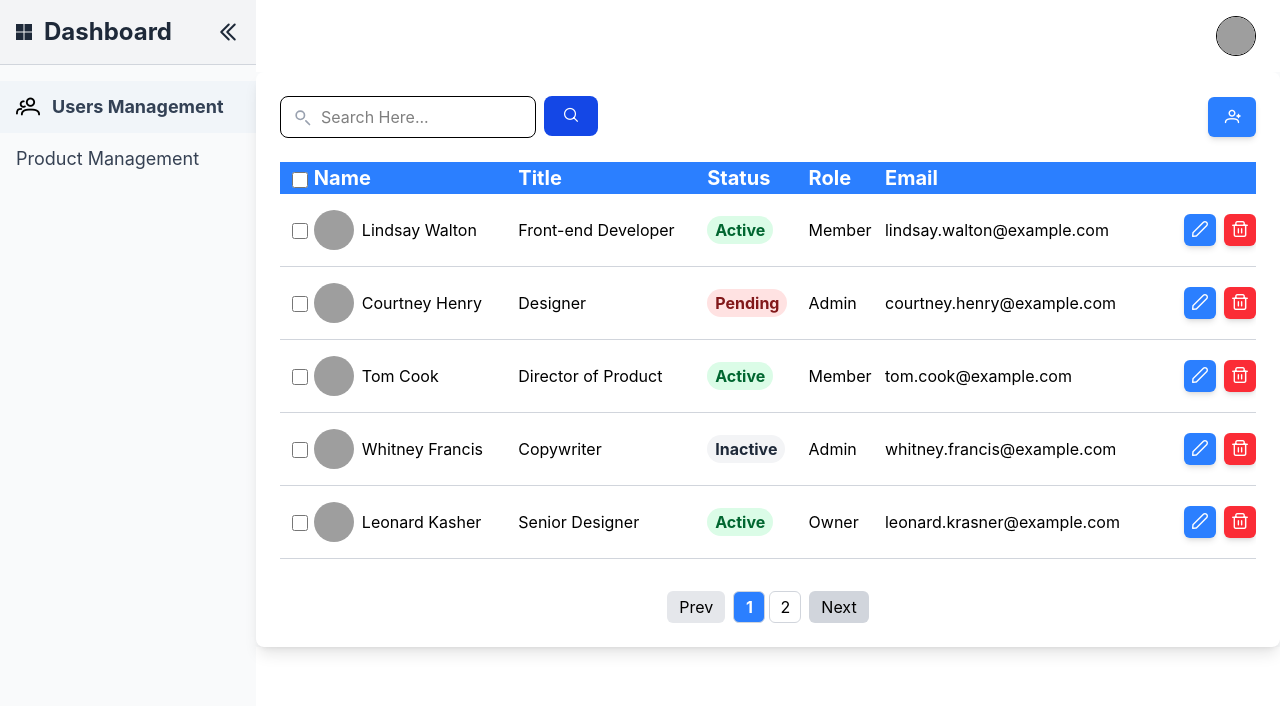
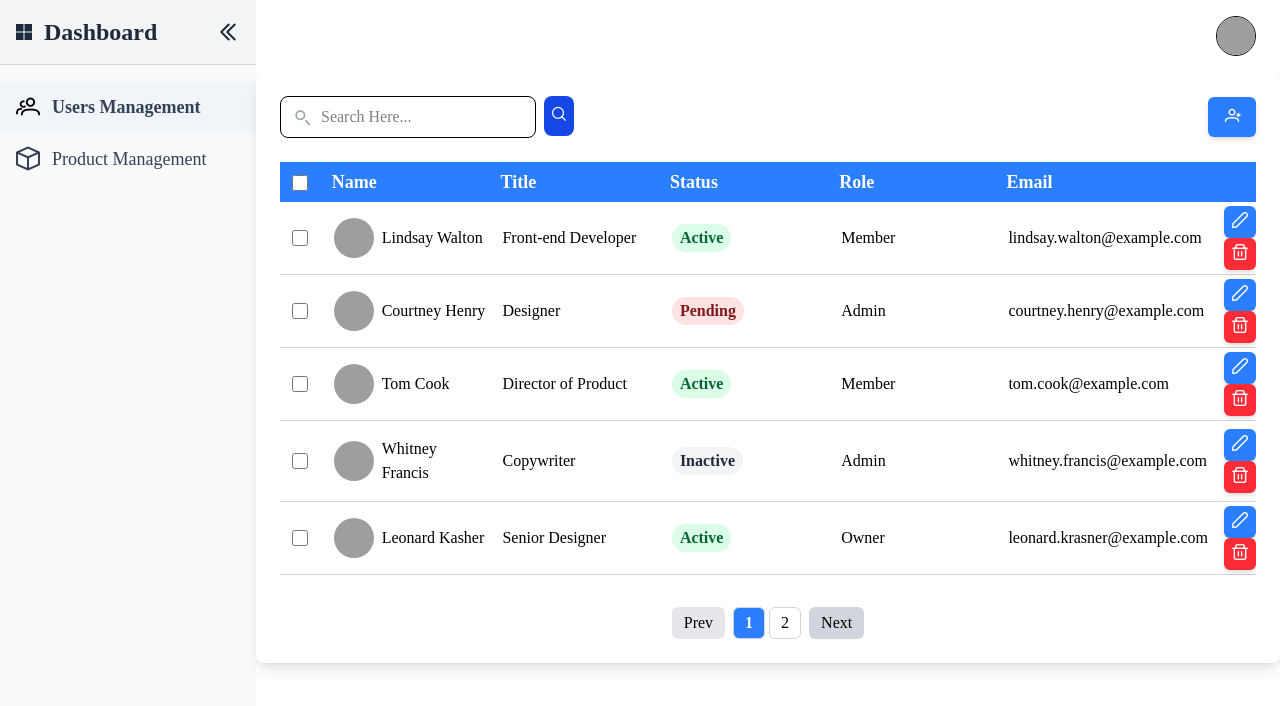
Before and after one commit to quanghung306/TableManagement-, a Vue app: page /dashboard in a window 1280 px wide. Shown: the top 706 px of the page. Built offline with nearby package versions, Linux system fonts and the light colour scheme; sample sign-in values are in the browser's storage; grey boxes are pictures that could not be loaded; what @formkit/vue would draw is missing.

Commit message:
Update:fix ui

```diff
--- a/src/components/common/SearchInput.vue
+++ b/src/components/common/SearchInput.vue
@@ -30,7 +30,7 @@
       <button
         type="submit"
         @click="handleSearch"
-        class="absolute end-2.1  bg-blue-700 rounded-lg text-sm text-white px-5 py-2.5 ml-2 mt-0.4 hover:bg-blue-800 cursor-pointer"
+        class="absolute end-2.1  bg-blue-700 rounded-lg text-sm text-white px-2 py-2.5 ml-2 mt-0.4 hover:bg-blue-800 cursor-pointer"
       >
       <i class=" pi pi-search" ></i>
       </button>
--- a/src/components/layout/SideBar.vue
+++ b/src/components/layout/SideBar.vue
@@ -51,6 +51,15 @@
                   route.path === item.path || route.path === item.path,
               }"
             />
+            <i
+              v-if="item.name === 'Product Management'"
+              class="pi pi-box transition-all duration-200"
+              style="font-size: 1.5rem"
+              :class="{
+                'text-black scale-100':
+                  route.path === item.path || route.path === item.path,
+              }"
+            />
             <p
               v-show="isOpen"
               class="text-lg transition-all duration-200 whitespace-nowrap"
@@ -73,8 +82,8 @@ const route = useRoute();
 const isOpen = ref(true);
 
 const menuItems = [
-  { name: "Users Management", icon: "dashboard", path: "/dashboard" },
-  { name: "Product Management", icon: "Product", path: "/product" },
+  { name: "Users Management", path: "/dashboard" },
+  { name: "Product Management", path: "/product" },
 ];
 
 // Toggle sidebar
--- a/src/components/users/UsersTable.vue
+++ b/src/components/users/UsersTable.vue
@@ -22,10 +22,10 @@
         </div>
       </div>
       <div class="overflow-auto">
-        <table class="w-full bg-white">
+        <table class="w-full bg-white table-auto">
           <thead>
             <tr>
-              <th class="bg-blue-500 pl-3 pt-2 text-left">
+              <th class="bg-blue-500 pl-3 pt-2 text-left w-12">
                 <input
                   type="checkbox"
                   @change="toggleSelectAll"
@@ -36,11 +36,11 @@
               <th
                 v-for="column in columns"
                 :key="column.key"
-                class="bg-blue-500 text-left text-xl text-white group cursor-pointer"
+                class="bg-blue-500 p-1.5 text-lg text-white group cursor-pointer w-[180px]"
                 @click="handleColumnSort(column.key)"
               >
-                {{ column.key }}
-                <span class="inline-flex items-center text-black-800">
+                <div class="flex items-center">
+                  {{ column.key }}
                   <svg
                     class="w-4 h-4 transition-all"
                     :class="{
@@ -48,7 +48,7 @@
                       'rotate-180':
                         sortBy === column.key && sortOrder === 'desc',
                       'opacity-100 visible': sortBy === column.key,
-                      'opacity-0 invisible group-hover:opacity-100 group-hover:visible':
+                      'opacity-0 group-hover:opacity-100 group-hover:visible':
                         sortBy !== column.key,
                     }"
                     xmlns="http://www.w3.org/2000/svg"
@@ -63,9 +63,8 @@
                       d="m19.5 8.25-7.5 7.5-7.5-7.5"
                     />
                   </svg>
-                </span>
+                </div>
               </th>
-
               <th class="bg-blue-500" />
             </tr>
           </thead>
@@ -86,7 +85,7 @@
               <td
                 v-for="column in columns"
                 :key="column.key"
-                class="py-4 items-center"
+                class="py-4 px-2 items-center"
               >
                 <div v-if="column.key === 'Name'" class="flex items-center">
                   <img
@@ -124,31 +123,6 @@
               </td>
             </tr>
           </tbody>
-          <!-- <tbody>
-      <tr v-for="user in paginatedUsers" :key="user.id" class="border-b border-gray-300 bg-white hover:bg-gray-100 transition duration-150 ease-in-out">
-        <td class="pl-3 pt-1.5 items-center">
-          <input type="checkbox" :value="user.id" v-model="selectedUsers" class="cursor-pointer w-4 h-4" />
-        </td>
-        <td v-for="column in columns" :key="column.key" class="py-4 items-center">
-          <div v-if="column.key === 'Name'" class="flex items-center">
-            <img :src="`https://api.dicebear.com/7.x/avataaars/svg?seed=${user.id}`" alt="User Avatar" class="h-10 w-10 rounded-full mr-2" />
-            <span>{{ user.Name }}</span>
-          </div>
-          <span v-else-if="column.key === 'Status'" :class="getStatusClass(user.Status)" class="px-2 py-1 inline-flex text-1xl leading-5 font-bold rounded-full">
-            {{ user.Status }}
-          </span>
-          <span v-else>{{ user[column.key] }}</span>
-        </td>
-        <td class="text-right">
-          <button @click="openEditDialog(user)" class="bg-blue-500 hover:bg-blue-600 text-white px-2 py-1 rounded-md shadow-md transition duration-150 ease-in-out cursor-pointer">
-            <i class="pi pi-pencil" style="font-size: 1rem"></i>
-          </button>
-          <button @click="userStore.deleteUser(user.id)" class="bg-red-500 hover:bg-red-600 text-white px-2 py-1 rounded-md shadow-md transition duration-150 ease-in-out ml-2 cursor-pointer">
-            <i class="pi pi-trash" style="font-size: 1rem"></i>
-          </button>
-        </td>
-      </tr>
-    </tbody> -->
         </table>
       </div>
       <div class="flex justify-center mt-4">
--- a/src/data/users.js
+++ b/src/data/users.js
@@ -67,4 +67,37 @@ export const users = [
     Avatar:"https://res.cloudinary.com/quanghung/image/upload/v1739957900/350512317_2248145465395698_4189543060711641401_n_xcokha.jpg",
     isEditing: false,
   },
+  {
+    id: 7,
+    Name: "Alan Whack",
+    Email: "floyd.miles@example.com",
+    Title: "Principal Designer",
+    Department: "Security",
+    Status: "Inactive",
+    Role: "Member",
+    Avatar:"https://res.cloudinary.com/quanghung/image/upload/v1739957900/350512317_2248145465395698_4189543060711641401_n_xcokha.jpg",
+    isEditing: false,
+  },
+  {
+    id: 8,
+    Name: "Ban Hell",
+    Email: "floyd.miles@example.com",
+    Title: "Principal Designer",
+    Department: "Security",
+    Status: "Inactive",
+    Role: "Member",
+    Avatar:"https://res.cloudinary.com/quanghung/image/upload/v1739957900/350512317_2248145465395698_4189543060711641401_n_xcokha.jpg",
+    isEditing: false,
+  },
+  {
+    id: 9,
+    Name: "Van Hell",
+    Email: "floyd.miles@example.com",
+    Title: "Principal Designer",
+    Department: "Security",
+    Status: "Inactive",
+    Role: "Member",
+    Avatar:"https://res.cloudinary.com/quanghung/image/upload/v1739957900/350512317_2248145465395698_4189543060711641401_n_xcokha.jpg",
+    isEditing: false,
+  },
 ];
--- a/src/style.css
+++ b/src/style.css
@@ -1,5 +1,5 @@
 @import "tailwindcss";
 @import 'primeicons/primeicons.css';
 @theme {
-  --font-serif: "Inter", "sans-serif";
+  --font-serif: "Times New Romen", "sans-serif";
 }
```
